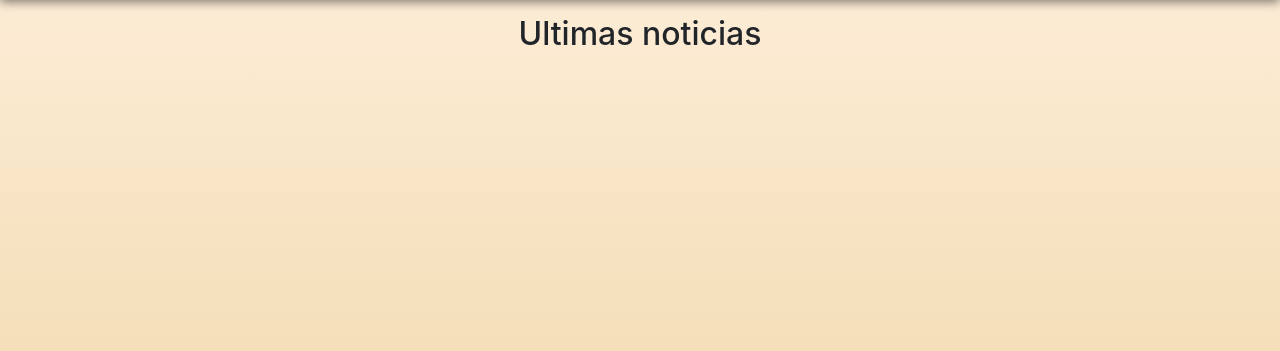
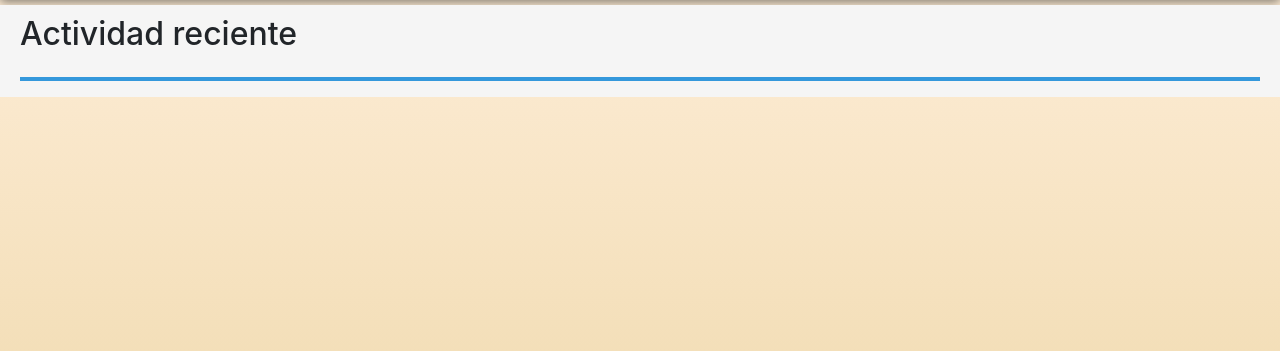
Before and after one commit to Purplesoulx/BlogdeViajesgrupo3, a Django app: template proyecto-main/blog/templates/home.html in a window 1280 px wide. Shown: the part 69-420 px from the top of the page. Run offline with Django 4.2, Linux system fonts and the light colour scheme; the template is opened without the code that fills it, so the values that code supplies are empty.

Commit message:
cambios minimos

```diff
--- a/proyecto-main/blog/static/css/main.css
+++ b/proyecto-main/blog/static/css/main.css
@@ -140,3 +140,33 @@ a:hover {
 
 
       /*** ADD NOTICIA ****/
+    /*Tarjetas home
+    /* Estilos para las tarjetas y su contenedor */
+    .tarjetas-home {
+      display: flex;
+      gap: 20px; /* Espacio entre las tarjetas */
+      padding-left: 20px;
+      overflow-x: auto;
+      flex-wrap: wrap; /* Permitir el salto de línea cuando sea necesario */
+    }
+
+    .tarjeta-home {
+      /*position: relative;*/
+      border: 1px solid #ccc;
+      border-radius: 8px;
+      overflow: hidden;
+      width: 450px; /* Ancho de la tarjeta */
+      border-radius: 10px;
+    }
+
+    .tarjeta-home img {
+      width: 100%; /* La imagen ocupa el 100% del ancho de la tarjeta */
+      height: 150px; /* Altura de la imagen */
+      object-fit: cover; /* Ajusta la imagen para llenar la caja sin distorsionar */
+    }
+
+    .tarjeta-home .contenido {
+      padding: 10px;
+      background-color: white;
+      text-align: left;
+    }
--- a/proyecto-main/blog/templates/home.html
+++ b/proyecto-main/blog/templates/home.html
@@ -2,10 +2,42 @@
 {% load static %}
 {% block titulo %}Home{% endblock titulo %}
 {% block contenido %}
-    <h2>Ultimas noticias</h2>
-    {% for noticia in ultimas_noticias %}
-        <h3><a href="{% url 'noticias:detalle' noticia.pk %}">Titulo: {{noticia.titulo}}</a></h3>
-        <img src="{{noticia.imagenes.url}}" width="10%">
-        <br>
-    {% endfor %}
+
+    <div class="contenedor-titulo-seccion">
+        <div style="display: flex; padding-left: 20px; padding-top: 10px;">
+            <h2>Actividad reciente</h2>
+
+        </div>
+
+        <hr style="border: 2px solid #3498db; margin-left: 20px; margin-right: 20px;"></div>
+
+
+        <div class="contenedor-contenido-seccion">
+
+            <br>
+            <br>
+            <br>
+            <br>
+            <br>
+            <br>
+
+            <div class="tarjetas-home">
+
+            {% for noticia in ultimas_noticias %}
+                <div class="tarjeta-home">
+                    <div class="etiqueta-flotante">
+                        {{noticia.categoria_noticia}}
+                    </div>
+
+                    <img src="{{noticia.imagenes.url}}" width="10%">
+                    <div class="contenido">
+                        <h3><a href="{% url 'noticias:detalle' noticia.pk %}">{{noticia.titulo}}</a></h3>
+                        <p>{{noticia.resumen}}</p>
+                    </div>
+                </div>
+            {% endfor %}
+
+            </div>
+
+    </div>
 {% endblock contenido %}
```
Also changed, not shown: proyecto-main/blog/media/noticias/55.PNG (added), proyecto-main/blog/media/noticias/elam_y_la_cocncha_de_tu_hermana.PNG (added).
